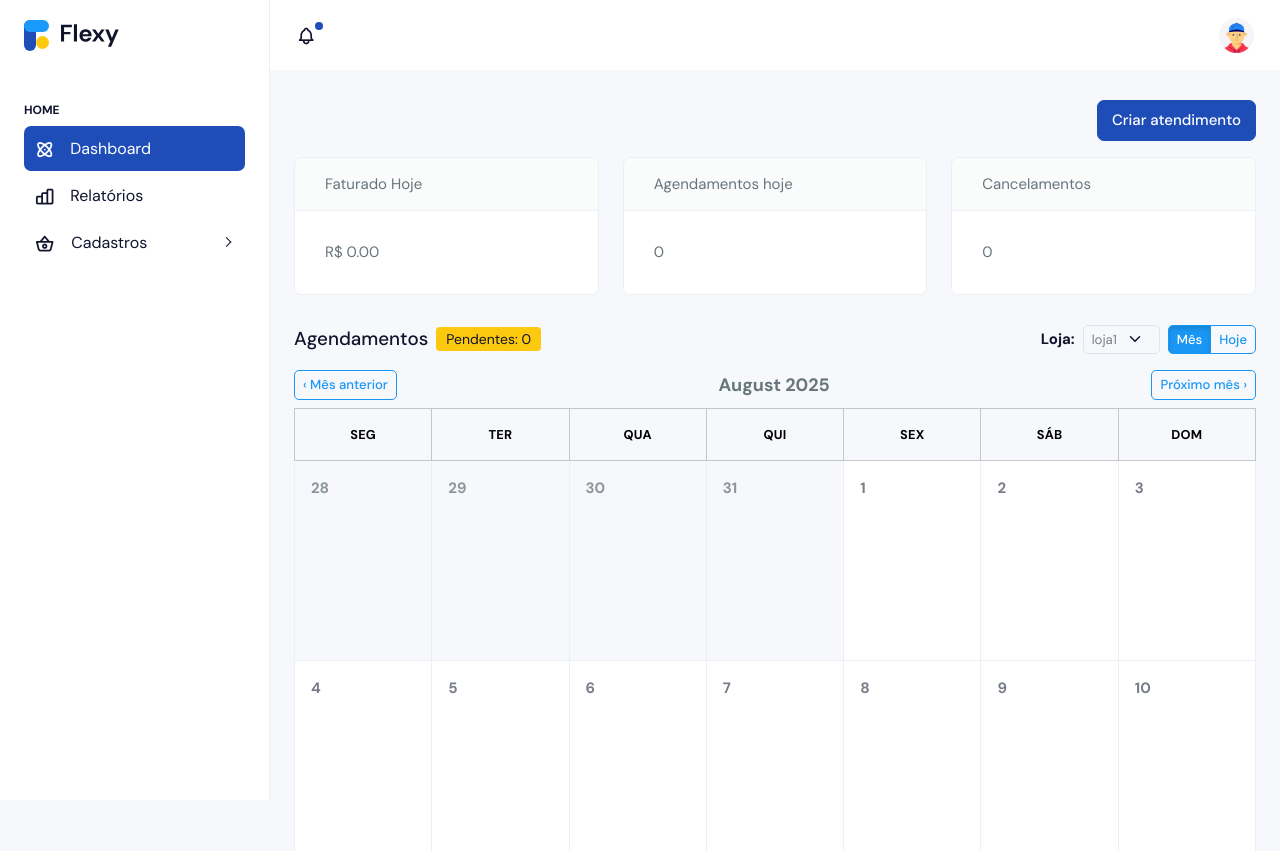
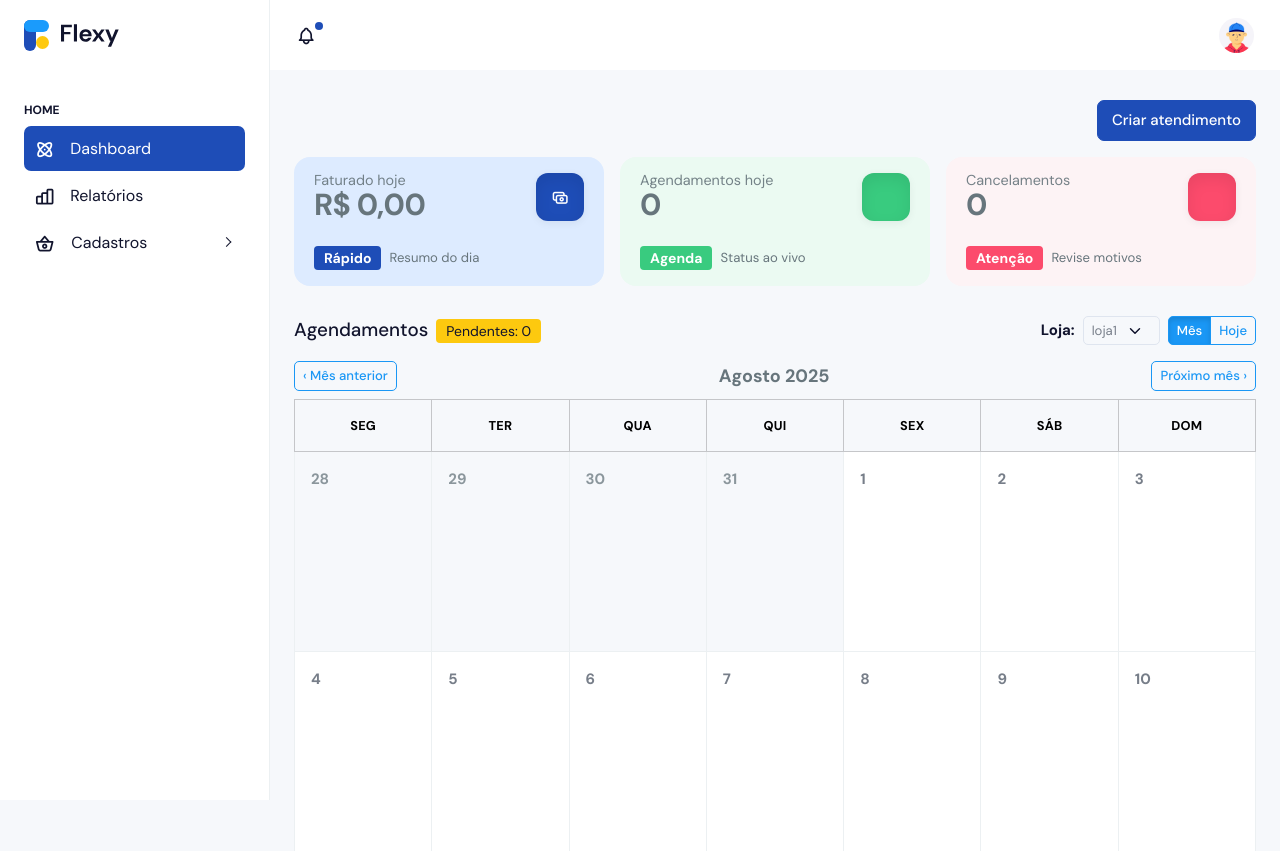
Before and after one commit to luan640/saas_atendimento, a Django app: page /home/ in a window 1280 px wide. Shown: the top 851 px of the page. Run offline with Django 5.2, Linux system fonts and the light colour scheme; a user stored in the database is signed in; data comes from the database, SQL or seed files in the repository; both versions use the stored data as it was after the commit; some libraries are stand-ins or nearby versions.

Commit message:
melhorias na tela inicial

```diff
--- a/apps/accounts/templates/accounts/client_start.html
+++ b/apps/accounts/templates/accounts/client_start.html
@@ -97,12 +97,6 @@
         </form>
       </div>
     </div>
-
-    <div class="text-center mt-3">
-      <a class="text-decoration-none small" href="/" hx-boost="true">
-        <i class="bi bi-arrow-left"></i> Voltar
-      </a>
-    </div>
   </div>
 </div>
 {% endblock %}
--- a/apps/accounts/templates/accounts/index.html
+++ b/apps/accounts/templates/accounts/index.html
@@ -389,6 +389,89 @@
 })();
 </script>
 
+<script>
+(() => {
+  const SLICE = 400; // quantos chars mostrar da resposta
+
+  // Logger geral do HTMX
+  if (window.htmx) {
+    htmx.logger = (elt, name, detail) => {
+      console.debug('[HTMX]', name, elt, detail);
+    };
+  }
+
+  // Antes de cada request: quem disparou, para onde vai, e attrs críticos
+  document.body.addEventListener('htmx:beforeRequest', (e) => {
+    const el = e.detail.elt;
+    const attrs = (n)=> el?.getAttribute(n) || '';
+    console.log('%c[HTMX beforeRequest]',
+      'color:#0969da;font-weight:700',
+      {
+        from: el,
+        method: e.detail.verb,
+        url: e.detail.pathInfo?.path,
+        params: e.detail.parameters,
+        hxTarget: attrs('hx-target'),
+        hxSelect: attrs('hx-select'),
+        hxSwap: attrs('hx-swap'),
+      }
+    );
+  });
+
+  // Quando der swapError: mostra diagnóstico provável
+  document.body.addEventListener('htmx:swapError', (e) => {
+    const el = e.detail.elt;
+    const attrs = (n)=> el?.getAttribute(n) || '';
+    const xhr = e.detail.xhr;
+    const txt = xhr?.responseText || '';
+    const sel = attrs('hx-select');
+    const targetSel = attrs('hx-target') || (e.detail.target ? (e.detail.target.id ? '#'+e.detail.target.id : e.detail.target.tagName) : '(desconhecido)');
+
+    // tenta confirmar se o hx-select existe na resposta
+    let found = '(sem hx-select)';
+    if (sel) {
+      try {
+        const doc = new DOMParser().parseFromString(txt, 'text/html');
+        found = !!doc.querySelector(sel);
+      } catch {}
+    }
+
+    console.error('%c[HTMX swapError]',
+      'color:#d1242f;font-weight:700',
+      {
+        status: xhr?.status,
+        hxTarget: targetSel,
+        hxSelect: sel || '(none)',
+        selectFoundInResponse: found,
+        responseSnippet: txt.slice(0, SLICE)
+      }
+    );
+
+    // dica automática
+    if (sel && found === false) {
+      console.warn('[HTMX hint] A resposta NÃO contém', sel, '— verifique o template que a view retorna OU troque para hx-swap="innerHTML".');
+    }
+    if (!document.querySelector(targetSel) && targetSel.startsWith('#')) {
+      console.warn('[HTMX hint] O hx-target', targetSel, 'não existe no DOM na hora do swap.');
+    }
+  });
+
+  // Também loga erros de resposta (500/404/…)
+  document.body.addEventListener('htmx:responseError', (e) => {
+    const xhr = e.detail.xhr;
+    console.error('[HTMX responseError]', xhr?.status, String(xhr?.responseText||'').slice(0,SLICE));
+  });
+
+  // 204 No Content → não swapar (evita “apagar” conteúdo)
+  document.body.addEventListener('htmx:beforeSwap', (e) => {
+    if (e.detail.xhr && e.detail.xhr.status === 204) {
+      e.detail.shouldSwap = false;
+    }
+  });
+})();
+</script>
+
+
 {% block extra_js %}{% endblock %}
 
 </body>
--- a/apps/accounts/templates/accounts/owner_home.html
+++ b/apps/accounts/templates/accounts/owner_home.html
@@ -25,7 +25,7 @@
 <div id="agendamentos-section"
      hx-get="{% url 'accounts:owner_home_agendamentos' %}"
      hx-trigger="load"
-     hx-target="#agendamentos-section"
+     hx-target="this"
      hx-swap="outerHTML">
   <div class="text-muted">Carregando agendamentos…</div>
 </div>
--- a/apps/accounts/templates/accounts/partials/owner_home.html
+++ b/apps/accounts/templates/accounts/partials/owner_home.html
@@ -1,33 +1,82 @@
-<div class="row">
-  <div class="col-md-4">
-    <div class="card">
-      <div class="card-header">
-        Faturado Hoje
+<style>
+  /* Stats – visual compacto, responsivo e acessível */
+  .stat-card{ border:0; border-radius:1rem; overflow:hidden; }
+  .stat-body{ display:flex; align-items:center; justify-content:space-between; gap:1rem; padding:1rem 1.25rem; }
+  .stat-kpi{ line-height:1.1; }
+  .stat-label{ font-size:.9rem; opacity:.9; }
+  .stat-value{ font-size:1.9rem; font-weight:800; letter-spacing:-.02em; }
+  .stat-icon{
+    width:3rem; height:3rem; border-radius:.75rem;
+    display:flex; align-items:center; justify-content:center;
+    box-shadow:0 6px 16px rgba(0,0,0,.08) inset, 0 2px 8px rgba(0,0,0,.06);
+  }
+  .stat-foot{ padding:.5rem 1.25rem 1rem; display:flex; gap:.5rem; align-items:center; }
+  .stat-foot .badge{ font-weight:600; }
+  @media (max-width: 576px){
+    .stat-value{ font-size:1.6rem; }
+  }
+</style>
+
+<div class="row g-3">
+  <!-- Faturado hoje -->
+  <div class="col-12 col-sm-6 col-lg-4">
+    <div class="card stat-card bg-primary-subtle">
+      <div class="stat-body">
+        <div class="stat-kpi">
+          <div class="stat-label text-primary-emphasis">Faturado hoje</div>
+          <div class="stat-value text-primary-emphasis">
+            R$ {{ faturado_hoje|floatformat:2 }}
+          </div>
+        </div>
+        <div class="stat-icon bg-primary text-white">
+          <i class="ti ti-cash fs-5"></i>
+        </div>
       </div>
-      <div class="card-body">
-        <p class="card-text">R$ {{ faturado_hoje|floatformat:2 }}</p>
+      <div class="stat-foot">
+        <span class="badge bg-primary text-white">Rápido</span>
+        <small class="text-primary-emphasis-50">Resumo do dia</small>
       </div>
     </div>
   </div>
 
-  <div class="col-md-4">
-    <div class="card">
-      <div class="card-header">
-        Agendamentos hoje
+  <!-- Agendamentos hoje -->
+  <div class="col-12 col-sm-6 col-lg-4">
+    <div class="card stat-card bg-success-subtle">
+      <div class="stat-body">
+        <div class="stat-kpi">
+          <div class="stat-label text-success-emphasis">Agendamentos hoje</div>
+          <div class="stat-value text-success-emphasis">
+            {{ agendamentos_hoje }}
+          </div>
+        </div>
+        <div class="stat-icon bg-success text-white">
+          <iconify-icon icon="tabler:calendar-check" class="fs-5"></iconify-icon>
+        </div>
       </div>
-      <div class="card-body">
-        <p class="card-text">{{ agendamentos_hoje }}</p>
+      <div class="stat-foot">
+        <span class="badge bg-success text-white">Agenda</span>
+        <small class="text-success-emphasis-50">Status ao vivo</small>
       </div>
     </div>
   </div>
 
-  <div class="col-md-4">
-    <div class="card">
-      <div class="card-header">
-        Cancelamentos
+  <!-- Cancelamentos -->
+  <div class="col-12 col-sm-6 col-lg-4">
+    <div class="card stat-card bg-danger-subtle">
+      <div class="stat-body">
+        <div class="stat-kpi">
+          <div class="stat-label text-danger-emphasis">Cancelamentos</div>
+          <div class="stat-value text-danger-emphasis">
+            {{ no_show_hoje }}
+          </div>
+        </div>
+        <div class="stat-icon bg-danger text-white">
+          <i class="ti ti-calendar-x fs-5"></i>
+        </div>
       </div>
-      <div class="card-body">
-        <p class="card-text">{{ no_show_hoje }}</p>
+      <div class="stat-foot">
+        <span class="badge bg-danger text-white">Atenção</span>
+        <small class="text-danger-emphasis-50">Revise motivos</small>
       </div>
     </div>
   </div>
--- a/apps/appointments/views.py
+++ b/apps/appointments/views.py
@@ -17,18 +17,23 @@ from .utils import gerar_slots_disponiveis
 
 def _inherit_htmx_query(request):
     """Copia view/d/y/m/loja_filtro do HX-Current-URL (se houver) para request.GET."""
+
     hx_url = request.headers.get('HX-Current-URL') or ''
+
     if not hx_url:
         return
+
     parsed = urlparse(hx_url)
     qs = parse_qs(parsed.query)
     if not qs:
         return
+
     # torne GET mutável e injete apenas chaves que nos interessam
     mutable = request.GET.copy()
     for key in ('view', 'd', 'y', 'm', 'loja_filtro'):
         if key in qs and qs[key]:
             mutable[key] = qs[key][0]
+
     request.GET = mutable
 
 @login_required
--- a/apps/cadastro/templates/cadastro/funcionarios.html
+++ b/apps/cadastro/templates/cadastro/funcionarios.html
@@ -35,8 +35,6 @@
     {% include 'cadastro/partials/funcionarios.html' %}
   </table>
 </div>
-
-<div id="funcionarios-loading" class="htmx-indicator mt-2">Carregando...</div>
 
 <!-- Modal add funcionario -->
 <div class="modal fade" id="modalFuncionario" tabindex="-1" aria-labelledby="modalFuncionarioLabel" aria-hidden="true">
--- a/barber/settings.py
+++ b/barber/settings.py
@@ -114,7 +114,7 @@ AUTH_USER_MODEL = 'accounts.User'
 # Internationalization
 # https://docs.djangoproject.com/en/5.2/topics/i18n/
 
-LANGUAGE_CODE = 'en-us'
+LANGUAGE_CODE = 'pt-br'
 
 TIME_ZONE = 'UTC'
 
```
Also changed, not shown: db.sqlite3.
